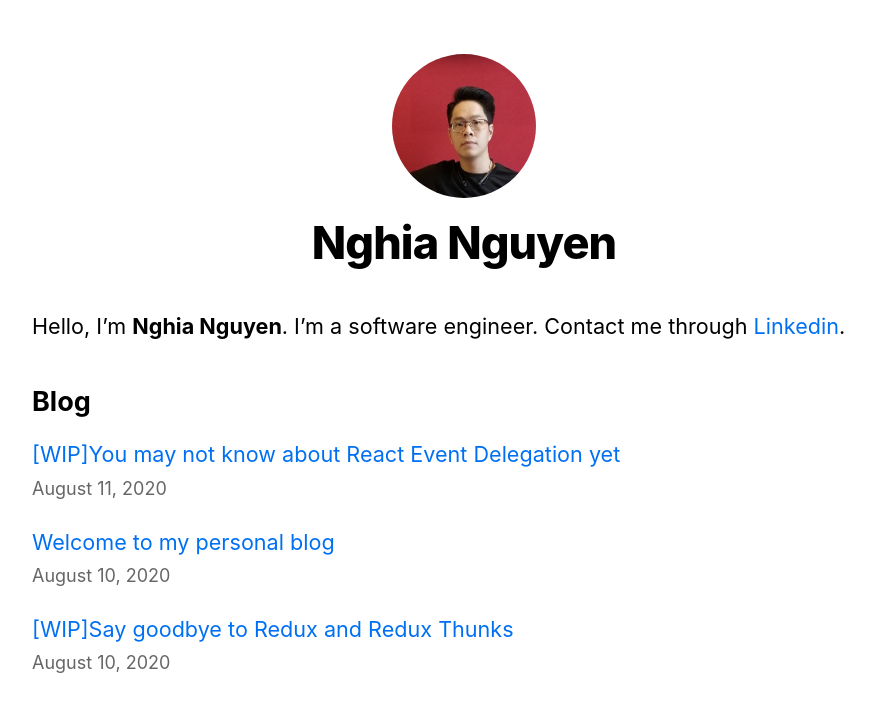
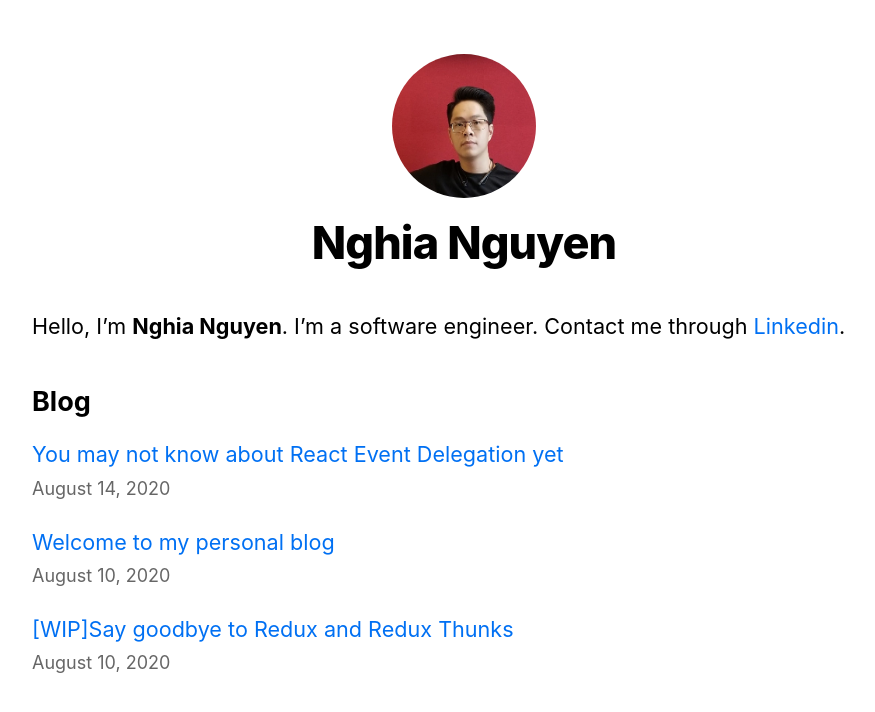
Before and after one commit to TheRemjx01/ng-nguyen-blog, a Next.js app: page / in a window 1280 px wide. Shown: the top 712 px of the page, without its empty margins (176-1051 px from the left). Built offline with nearby package versions, Linux system fonts and the light colour scheme.

Commit message:
Finish React Event Delegation post

```diff
--- a/posts/react-event-delegation.md
+++ b/posts/react-event-delegation.md
@@ -1,6 +1,6 @@
 ---
-title: "[WIP]You may not know about React Event Delegation yet"
-date: "2020-08-11"
+title: "You may not know about React Event Delegation yet"
+date: "2020-08-14"
 ---
 
 React `v17.0-rc` has just been released yesterday. This release is quite interesting as its claim: "No new features". We can take a cool breath to hear that. We don't need to migrate our project from the legacy API to the newer API. Change from Class Component to Functional Component or move from old lifecycle hooks method to the new React hooks are quite painful in the past. However, the release doc still has some interesting notes. One of them is [Changes to Event Delegation](https://reactjs.org/blog/2020/08/10/react-v17-rc.html#changes-to-event-delegation), this blog will remind about the event propagation then show some facts and reveal the unclear part about React Event Delegation.
@@ -173,8 +173,16 @@ Finally, to mitigate this problem, the newest release `React17rc` has a changes:
 
 > In React 16 and earlier, React would do document.addEventListener() for most events. React 17 will call rootNode.addEventListener() under the hood instead.
 
+![React 17 event delegation changes](https://reactjs.org/static/bb4b10114882a50090b8ff61b3c4d0fd/1e088/react_17_delegation.png)
 
+With this change, we can expect that there will be no more confusion related to the `React Event Delegation`.
 
+## Conclusion
+
+To recap, we have some key notes:
+- From `React16` backward, `event` would be collected by the document before it could go into the normal event flow for React optimization. This is called: `React Event Delegation`
+- `React Event Delegation` can make user confuse due to the abnormal behavior then could make some unexpected bug in application development.
+- With `React17rc`, the event collector now move to root node instead of `document`, which is more stable & resilient overall. But remember, it still be attached to root node.
 
 
 ## References
--- a/styles/global.css
+++ b/styles/global.css
@@ -31,3 +31,7 @@ pre > code[class] {
   max-width: 100%;
   overflow-y: scroll
 }
+
+blockquote {
+  font-style: italic;
+}
```
